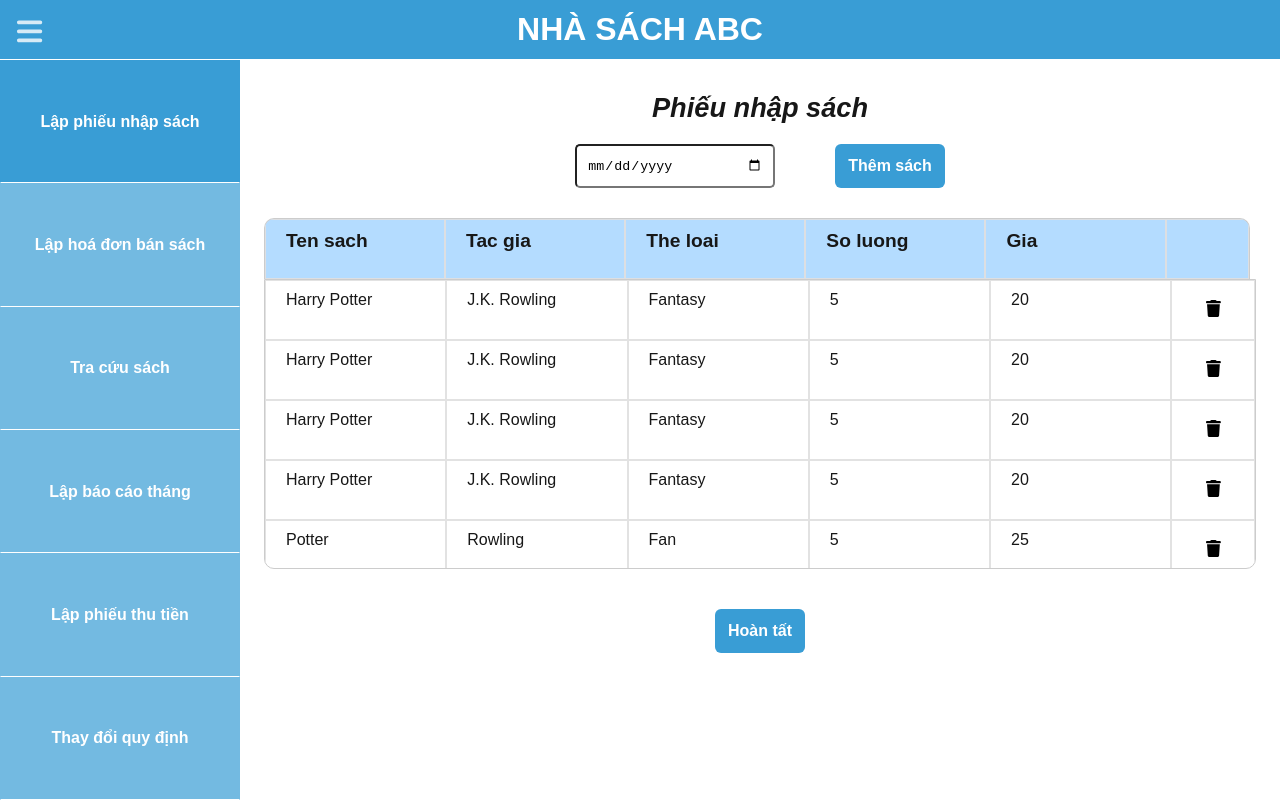
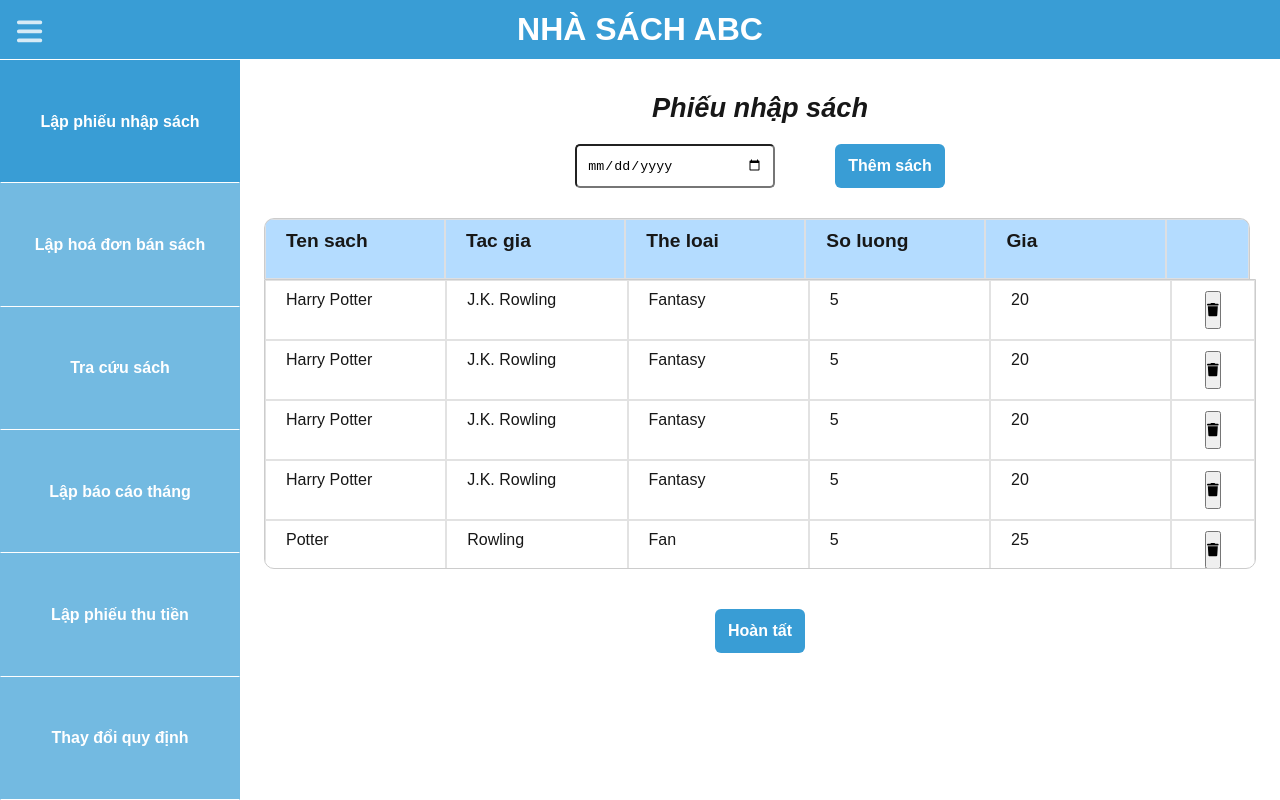
Before and after one commit to nhankhtn/manage-book, a Next.js app in the folder frontend/: page /book-import in a window 1280 px wide. Built offline with nearby package versions, Linux system fonts and the light colour scheme.

Commit message:
Remove css inline

```diff
--- a/frontend/src/components/Table/Table.js
+++ b/frontend/src/components/Table/Table.js
@@ -32,12 +32,7 @@ export default function Table({ data ,deleteRow}) {
             <td className={styles.column}>{row.quantity}</td>
             <td className={styles.column}>{row.price}</td>
             <td className={`${styles.column} ${styles.icon}`} >
-              <button style = {{
-                backgroundColor: "transparent",
-                border: "none",
-                cursor: "pointer",
-                fontSize: "17px",
-              }} onClick={() => {handleClick(index)}}>
+              <button type="butotn" title="Xoá" className={styles["btn-trash"]} onClick={() => {handleClick(index)}}>
               <FontAwesomeIcon icon={faTrash} />
               </button>
             </td>
```
